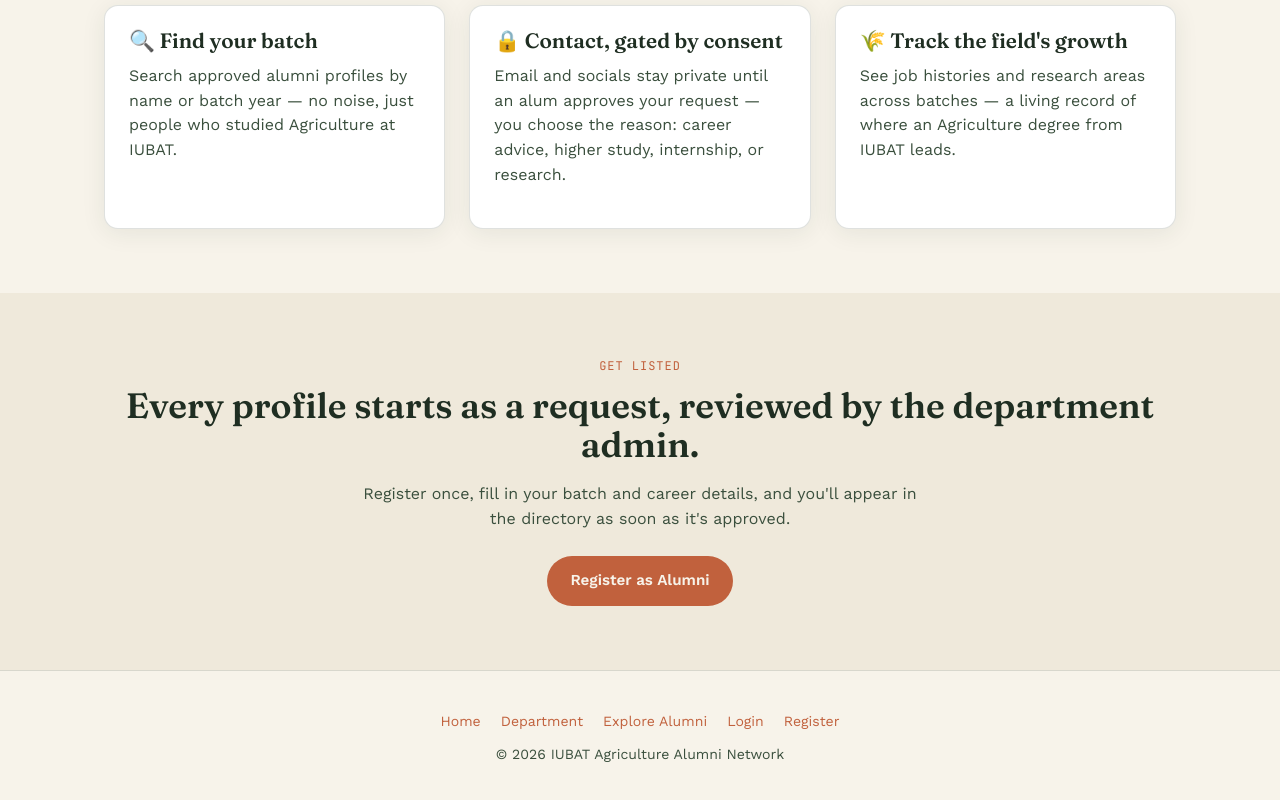
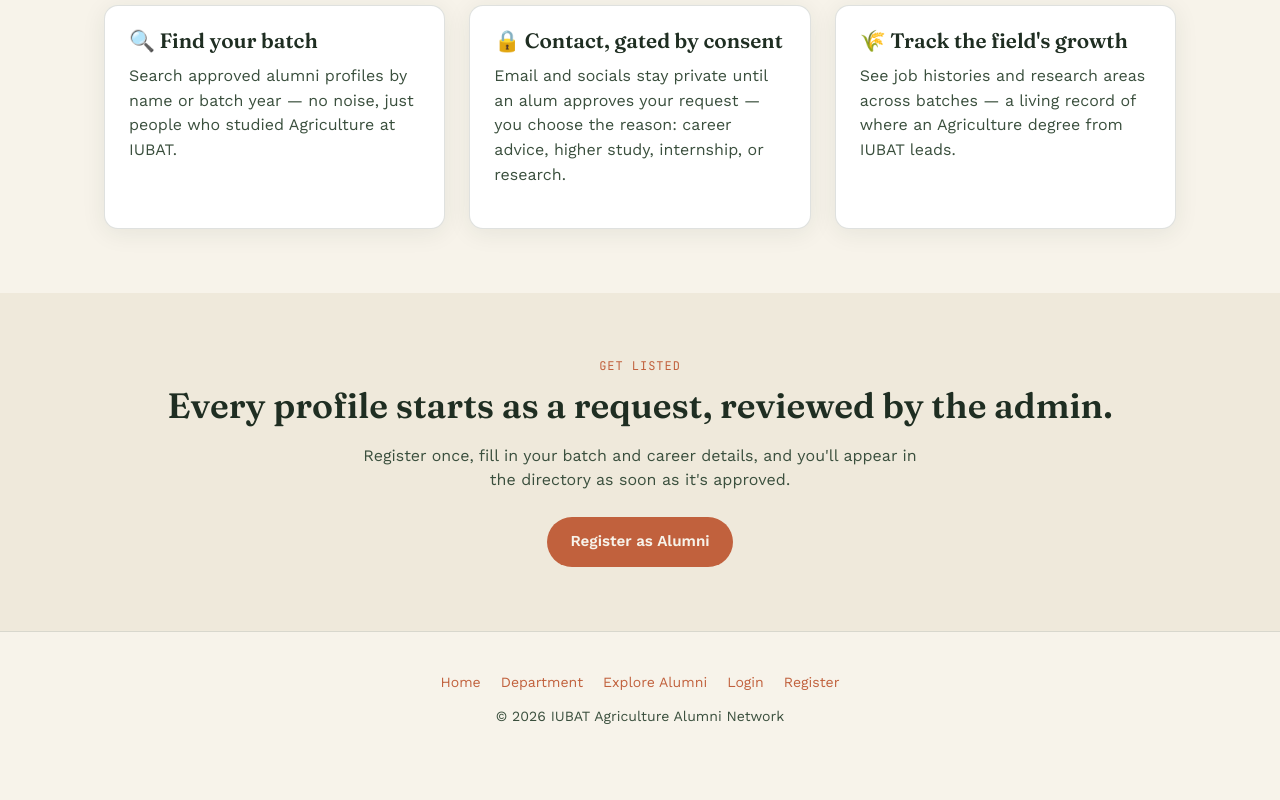
Before and after one commit to somrat99100/Alumni-IUBAT, a plain HTML site: page index.html in a window 1280 px wide. Shown: the part 707-1507 px from the top of the page. Drawn offline with nearby package versions, Linux system fonts and the light colour scheme; no server answers.

Commit message:
Simplify admin description in index.html

```diff
--- a/index.html
+++ b/index.html
@@ -46,7 +46,7 @@
 <section class="section section-alt">
   <div class="container center">
     <p class="eyebrow">Get listed</p>
-    <h2>Every profile starts as a request, reviewed by the department admin.</h2>
+    <h2>Every profile starts as a request, reviewed by the admin.</h2>
     <p class="muted" style="max-width:560px; margin:0 auto 24px;">Register once, fill in your batch and career details, and you'll appear in the directory as soon as it's approved.</p>
     <a href="register.html" class="btn btn-accent">Register as Alumni</a>
   </div>
```
